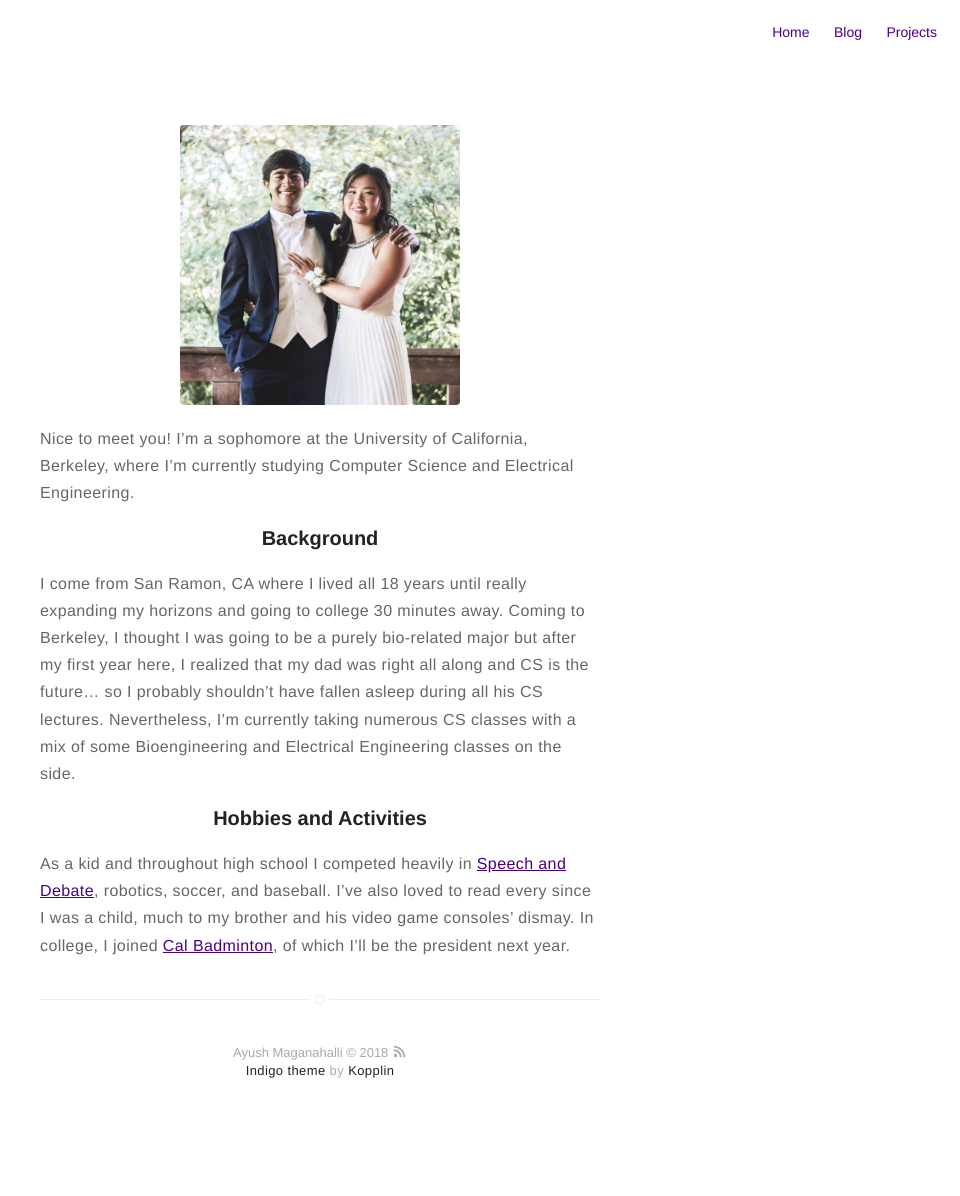
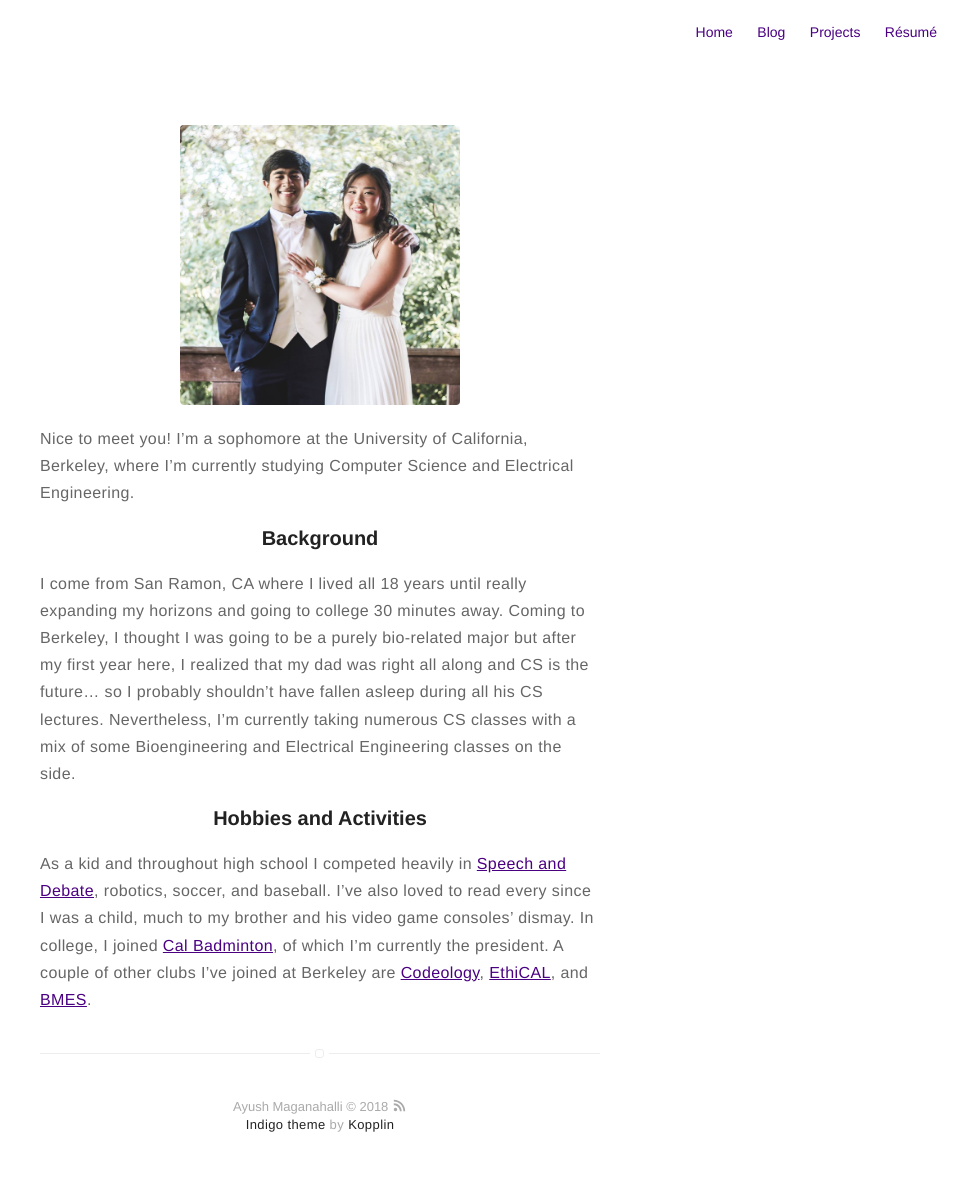
Before and after one commit to ayushsm/ayushsm-github.com, a Jekyll site: the page built from about.md, in a window 1280 px wide. Shown: the whole page, without its empty margins (320-1280 px from the left). Built offline with Jekyll 4.4.1, drawn with Linux system fonts in a browser that asks for light colours; before the commit the page ends 1142 px from its top, so only the background shows below that; part of the change alters nothing that is shown.

Commit message:
add Resume, update About

```diff
--- a/_config.yml
+++ b/_config.yml
@@ -12,9 +12,9 @@ picture: assets/images/temp_profile.jpg
 
 # If you want to include your resume, set to true
 # and specify source (external or local).
-resume: false
+resume: true
 resume-external: false
-resume-url: https://google.com/?q=my+resume
+resume-url: assets/TechResume.pdf
 
 url: https://ayushsm.github.io/
 # your url: http://USERNAME.github.io
--- a/about.md
+++ b/about.md
@@ -10,4 +10,4 @@ Nice to meet you! I'm a sophomore at the University of California, Berkeley, whe
 I come from San Ramon, CA where I lived all 18 years until really expanding my horizons and going to college 30 minutes away. Coming to Berkeley, I thought I was going to be a purely bio-related major but after my first year here, I realized that my dad was right all along and CS is the future... so I probably shouldn't have fallen asleep during all his CS lectures. Nevertheless, I'm currently taking numerous CS classes with a mix of some Bioengineering and Electrical Engineering classes on the side.
 
 ### <center>Hobbies and Activities</center>
-As a kid and throughout high school I competed heavily in [Speech and Debate](http://dvspeechanddebate.com/), robotics, soccer, and baseball. I've also loved to read every since I was a child, much to my brother and his video game consoles' dismay. In college, I joined [Cal Badminton](https://badminton.berkeley.edu/), of which I'll be the president next year.
+As a kid and throughout high school I competed heavily in [Speech and Debate](http://dvspeechanddebate.com/), robotics, soccer, and baseball. I've also loved to read every since I was a child, much to my brother and his video game consoles' dismay. In college, I joined [Cal Badminton](https://badminton.berkeley.edu/), of which I'm currently the president. A couple of other clubs I've joined at Berkeley are [Codeology](https://www.codeology.club/), [EthiCAL](https://ethicalapparel.org/), and [BMES](http://bmes.berkeley.edu/).
```
Also changed, not shown: assets/screen-shot.png (deleted), 3 other files.
